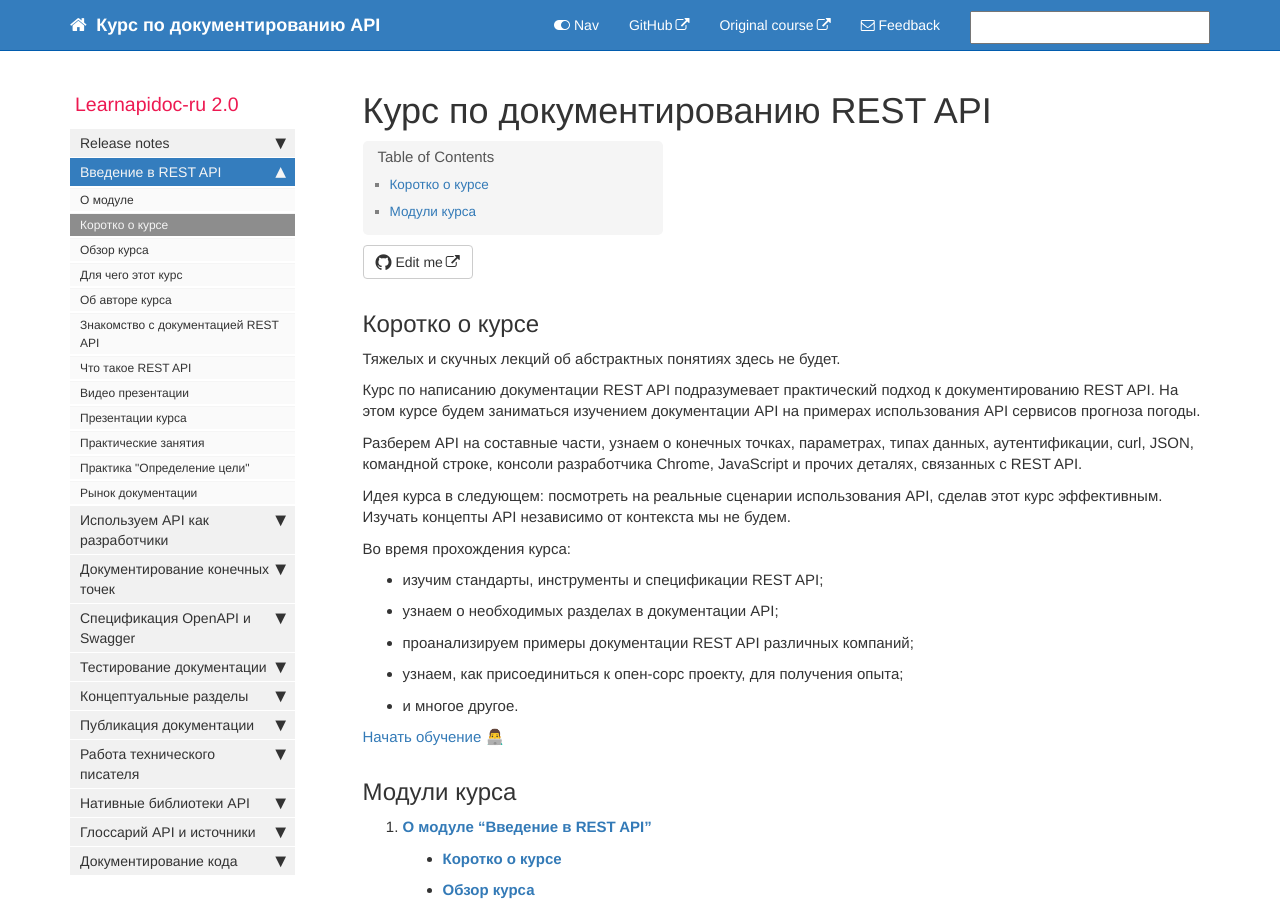
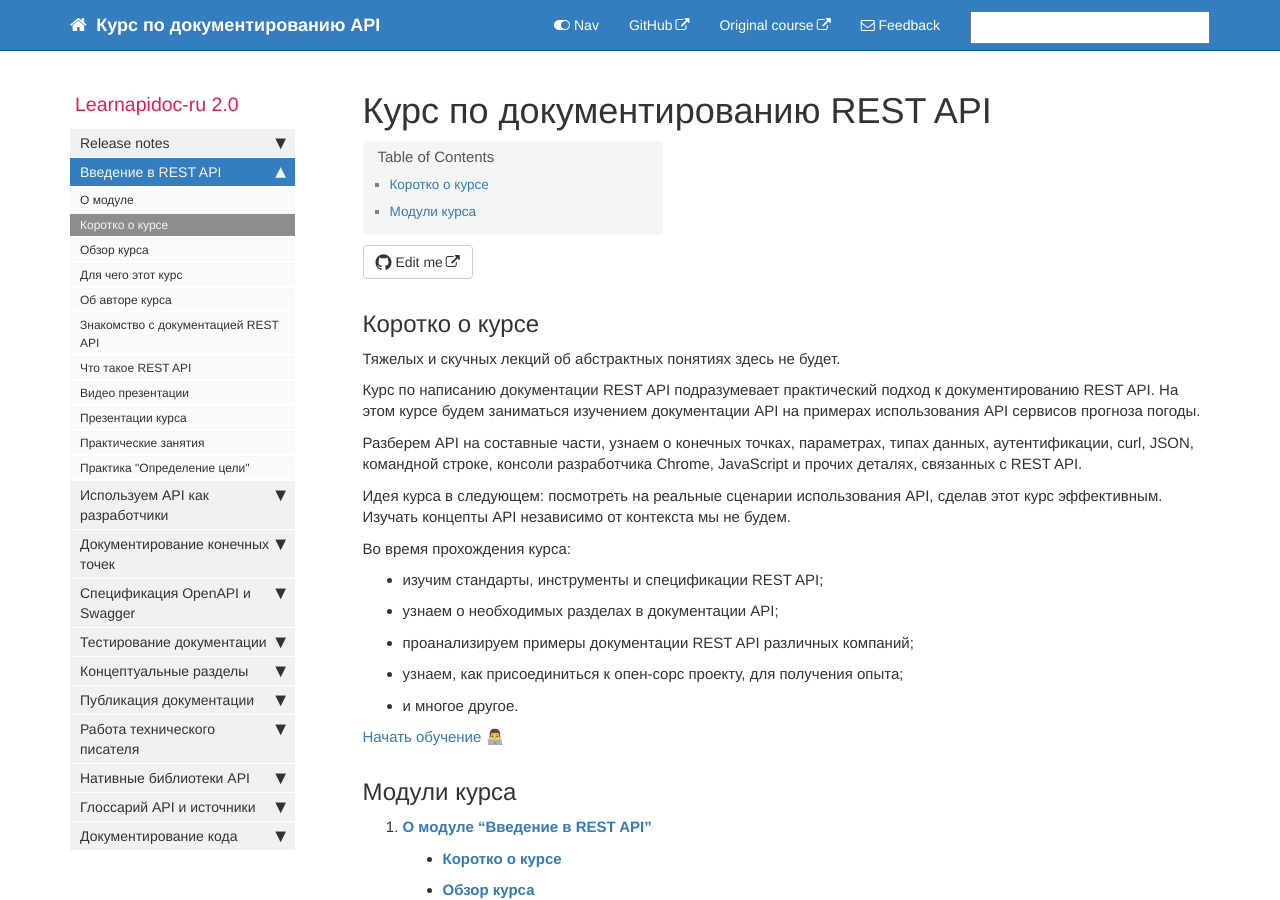
Before and after one commit to Starkovden/Starkovden.github.io, a Jekyll site: the page built from index.md, in a window 1280 px wide and 900 px high. Built offline with Jekyll 4.4.1, drawn with Linux system fonts in a browser that asks for light colours; nearby versions of some CDN libraries; comment, search, counter and statistics services are not loaded.

Commit message:
убрал лишний раздел

```diff
--- a/_data/sidebars/mydoc_sidebar.yml
+++ b/_data/sidebars/mydoc_sidebar.yml
@@ -74,10 +74,6 @@ entries:
 
     - title: Практика "Определение цели"
       url: /identify-goals.html
-      output: web, pdf
-
-    - title: Рынок документации
-      url: /api-doc-market.html
       output: web, pdf
 
   - title: Используем API как разработчики
```
